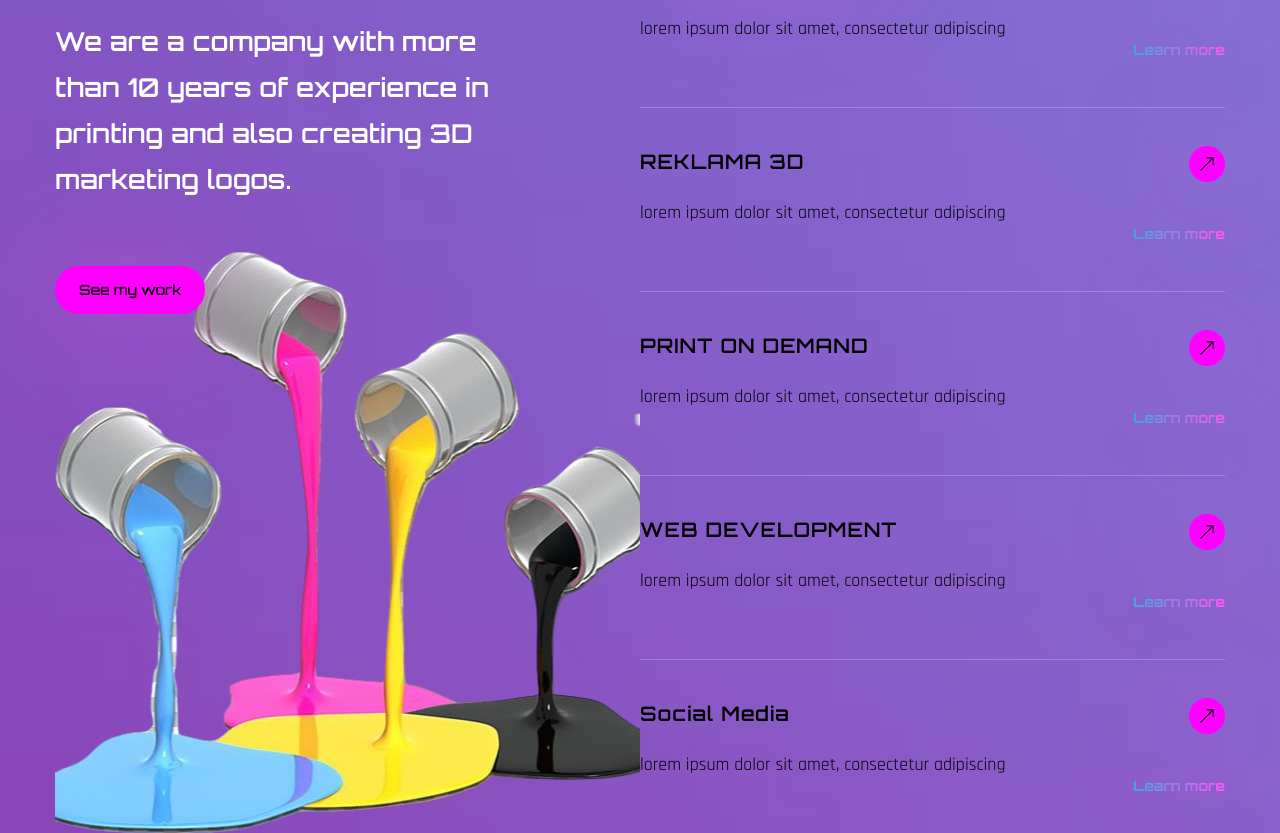
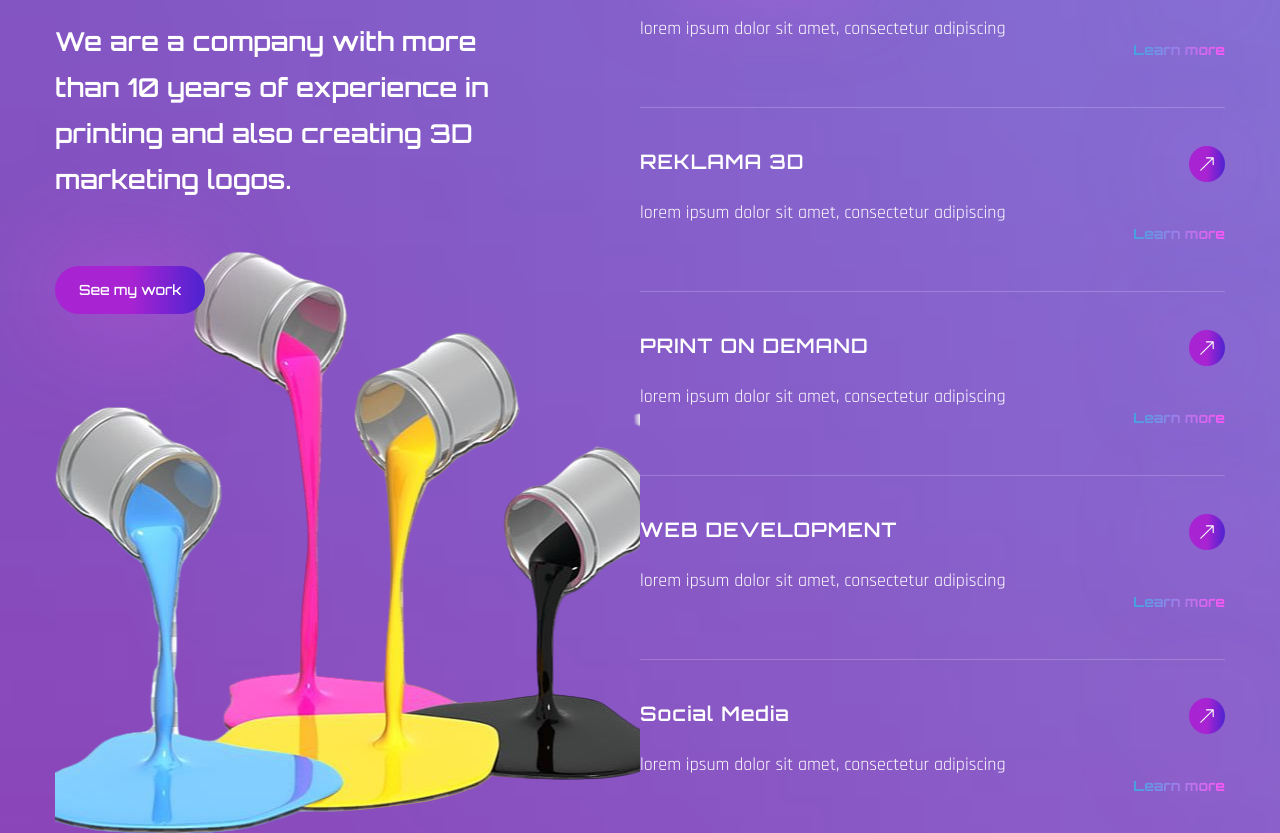
Before and after one commit to ArionKryeziu/digitactics.github.io, a React (Create React App) app: page / in a window 1280 px wide. Shown: the part 1616-2449 px from the top of the page. Built offline with nearby package versions, Linux system fonts and the light colour scheme; a web font is replaced by a local one.

Commit message:
cdd changes for button gradient and also text

```diff
--- a/src/index.css
+++ b/src/index.css
@@ -5,10 +5,10 @@
 .btn {
   background: linear-gradient(
     92.23deg,
-    #FF00FF 21.43%,
-    #FF00FF 50.63%,
-    #FF00FF 100%,
-    #FF00FF 117.04%
+    #A823D1 21.43%,
+    #A823D1 50.63%,
+    #4B23D1 100%,
+    #4B23D1 117.04%
   );
   box-shadow: 0px 4.42184px 107.23px rgba(255, 86, 246, 0.51);
 }
@@ -27,10 +27,10 @@
 .active {
   background: linear-gradient(
     92.23deg,
-    #DDA0DD 21.43%,
-    #DDA0DD 50.63%,
-    #DDA0DD 100%,
-    #DDA0DD 117.04%
+    #A823D1 21.43%,
+    #A823D1 50.63%,
+    #4B23D1 100%,
+    #4B23D1 117.04%
   );
 }
 
@@ -42,16 +42,16 @@
 
 @layer base {
   body {
-    @apply font-secondary text-lg leading-8 text-black;
+    @apply font-secondary text-lg leading-8 text-white;
   }
   .h2 {
-    @apply font-primary text-black text-[32px] mb-6 tracking-[10%] uppercase;
+    @apply font-primary text-white text-[32px] mb-6 tracking-[10%] uppercase;
   }
   .h3 {
-    @apply font-primary text-black font-semibold text-[26px] mb-6 leading-[46px];
+    @apply font-primary text-white font-semibold text-[26px] mb-6 leading-[46px];
   }
   .btn {
-    @apply rounded-full font-primary text-black font-medium;
+    @apply rounded-full font-primary text-white font-medium;
   }
   .btn-sm {
     @apply h-[48px] px-6 text-sm;
```
